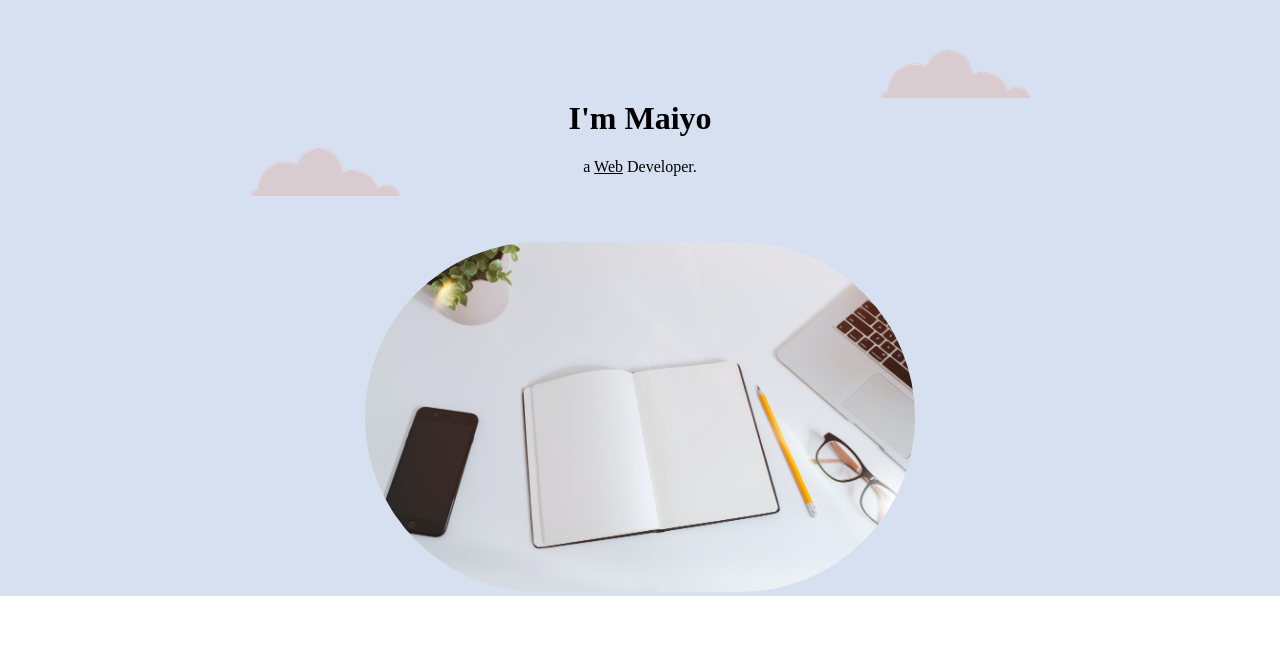
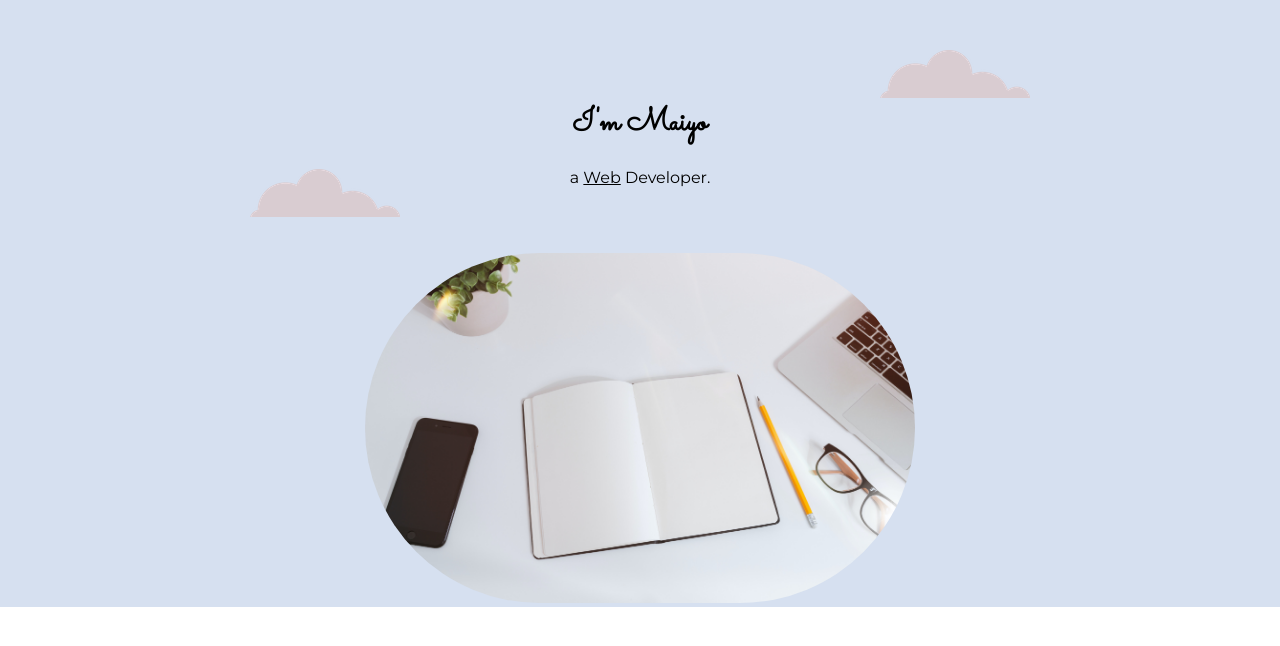
Before and after one commit to maiyopabz/Personal-site, a plain HTML site: page index.html in a window 1280 px wide. Drawn offline with Linux system fonts and the light colour scheme.

Commit message:
Adding style link and fonts

```diff
--- a/css/styles.css
+++ b/css/styles.css
@@ -1,15 +1,28 @@
 body {
     margin: 0;
     text-align: center;
+    font-family: 'Merriweather', serif;
 }
 
 h1 {
     margin-top: 0;
+    font-family: 'Sacramento', cursive;
+
+}
+h2 {
+    font-family: 'Montserrat', sans-serif;
+
+}
+
+h3 {
+    font-family: 'Montserrat', sans-serif;
 
 }
 
 p {
+    font-family: 'Montserrat', sans-serif;
     padding-bottom: 50px;
+
 }
 
 .top-container {
@@ -34,7 +47,7 @@ p {
 .bottom-cloud {
     position: absolute;
     left: 250px;
-    bottom: 400px;
+    bottom: 390px;
 }
 
 .top-cloud {
--- a/index.html
+++ b/index.html
@@ -8,6 +8,7 @@
     <title>Maiyo Pabroquez</title>
     <link rel="icon" href="images/favicon.ico">
     <link rel="stylesheet" href="css/styles.css">
+    <link href="https://fonts.googleapis.com/css2?family=Merriweather:ital@1&family=Montserrat&family=Sacramento&display=swap" rel="stylesheet">
 </head>
 
 
```
